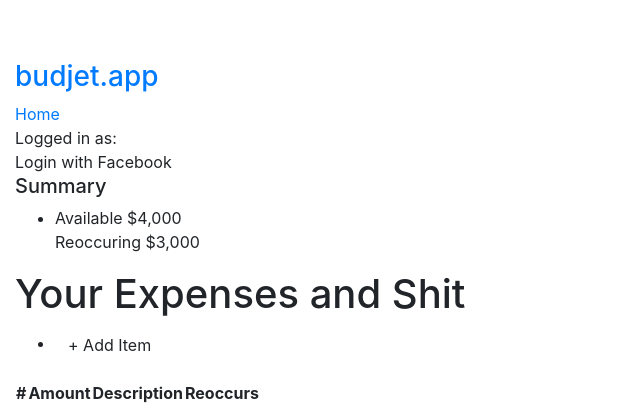
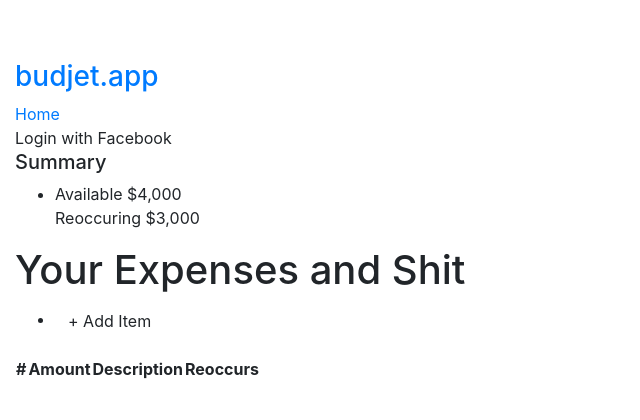
Before and after one commit to billyvg/budjet, a Flask app: page / in a window 1280 px wide. Shown: the top 420 px of the page, without its empty margins (0-640 px from the left). Run offline with Flask 2, Linux system fonts and the light colour scheme; lists and menus that the app fills with data are empty; some libraries are stand-ins or nearby versions.

Commit message:
Change template header.

```diff
--- a/templates/index.html
+++ b/templates/index.html
@@ -23,9 +23,9 @@
           </ul>
           <div class="user-cp pull-right">
           {% if fb_user %}
-          Welcome, {{ fb_user['first_name'] }}!
+          Logged in as: {{ fb_user['first_name'] }}!
           {% else %}
-          Logged in as: <div class="fb-login-button">Login with Facebook</div>
+          <div class="fb-login-button">Login with Facebook</div>
           {% endif %}
           </div>
         </div>
```
